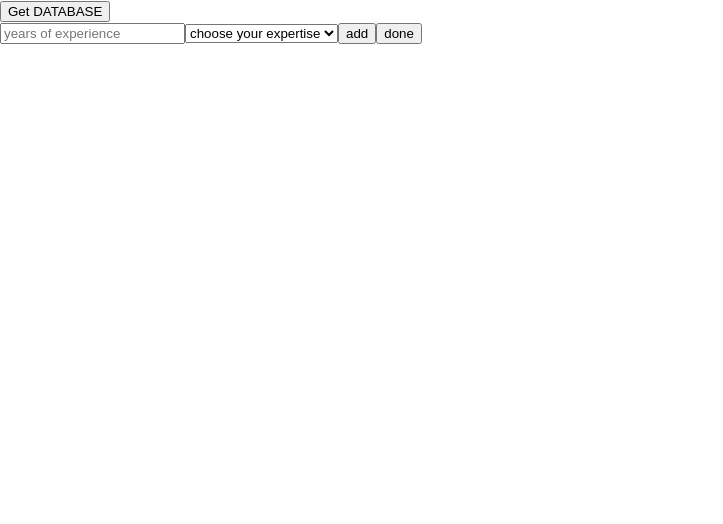
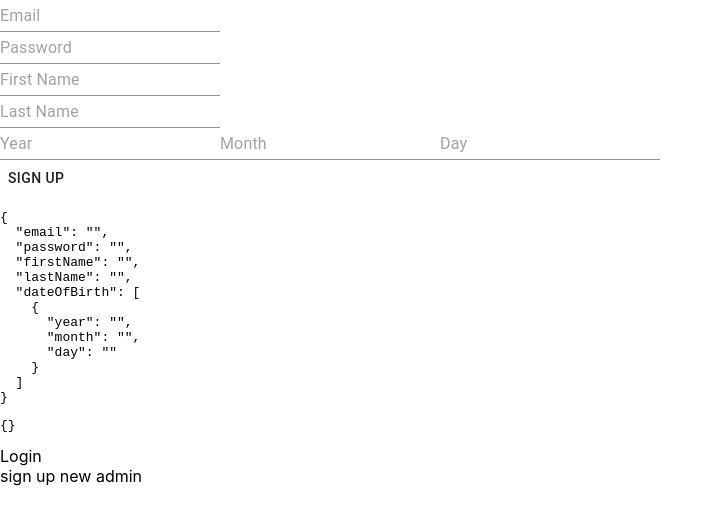
Before and after one commit to momahdi/recruitment-application, a React (Create React App) app: page / in a window 1280 px wide. Shown: the top 524 px of the page, without its empty margins (0-723 px from the left). Built offline with nearby package versions, Linux system fonts and the light colour scheme.

Commit message:
added login signup forms and handlers with validation

```diff
--- a/src/App.js
+++ b/src/App.js
@@ -1,27 +1,45 @@
-import logo from './logo.svg';
+import {Component} from "react";
 import './App.css';
-import  {Component} from "react";
+import {Route} from "react-router-dom"
+//models
 import ApiCall from './Model/apiCall';
+import Model from './Model/model'
+//presenter
+import Expertise from './Presenter/expertise'
+//views
 import FirstView from './Views/firstView';
-import Model from './Model/model'
-import Expertise from './Presenter/expertise'
+import Authentication from "./Views/Authentication";
+import SignUpAdmin from "./Views/SignUpAdmin";
 
 
-
-class App extends Component{
-  constructor(props){
+class App extends Component {
+    constructor(props) {
         super(props);
-      this.state={
+        this.state = {
             apiCall: new ApiCall(),
             model: new Model()
         }
     }
 
-  render (){
-    return(
-      <div>
+    render() {
+        return (
+            <div className="applicationApp">
+                <Route
+                    exact path="/"
+                    render={() => <Authentication/>}
+                />
+                <Route
+                    exact path="/admin/signup"
+                    render={() => <SignUpAdmin/>}
+                />
+                <Route
+                    exact path="/user/application"
+                    render={() => <div>
                         <FirstView apiCall={this.state.apiCall}/>
                         <Expertise model={this.state.model} apiCall={this.state.apiCall}/>
+                    </div>}
+                />
+
             </div>
         );
 
@@ -29,5 +47,4 @@ class App extends Component{
 }
 
 
-
 export default App;
--- a/src/Presenter/expertise.js
+++ b/src/Presenter/expertise.js
@@ -21,6 +21,7 @@ function Expertise({model,apiCall}){
         setExpertice(exp);
     }
 
+    //TODO add user fname, lname, date of birth and start/end period to API call
     return(
         <div>
             <ExpertiseView myExpertise={myExpertise} removeExpertise={n => {model.removeExpertise(n); setExpertice([...allExpertise, n])}} />
--- /dev/null
+++ b/src/Views/Authentication.js
@@ -0,0 +1,179 @@
+import React, {useState} from 'react'
+import {Field, Form, Formik, useField} from "formik";
+import {TextField, Button, Select, MenuItem} from "@material-ui/core";
+import DatePicker from "react-datepicker";
+import * as Yup from "yup"
+
+const Authentication = () => {
+
+    //hooks
+    const [authStatus, setAuthStatus] = useState("Sign up");
+    const [changeAuthStatus, setChangeAuthStatus] = useState("Login");
+
+
+    //custom Formik components
+    const AuthTextField = ({
+                               placeholder,
+                               ...props
+                           }) => {
+        const [field, meta] = useField(props);
+        const errorText = meta.error && meta.touched ? meta.error : "";
+        return (
+            <TextField
+                placeholder={placeholder}
+                {...field}
+                helperText={errorText}
+                error={!!errorText}//casting string to boolean
+                type={props.type}
+            />
+        )
+    }
+    //yup schema
+    const AuthSchema = Yup.object().shape({
+        email: Yup.string()
+            .min(6, 'Too Short!')
+            .required('Required')
+            .email('Invalid email'),
+        password: Yup.string()
+            .min(6, 'Too Short!')
+            .required('Required'),
+        firstName: (authStatus === "Login")
+            ? Yup.string()
+            : Yup.string()
+                .required('Required'),
+        lastName: (authStatus === "Login")
+            ? Yup.string()
+            : Yup.string()
+                .required('Required'),
+        dateOfBirth: Yup.array()
+            .of(
+                Yup.object().shape({
+                    year: (authStatus === "Login")
+                        ? Yup.number()
+                        : Yup.number().required('Required'),
+                    month: (authStatus === "Login")
+                        ? Yup.number()
+                        : (Yup.number()
+                            .min(1, "must be between 1 and 12")
+                            .max(12, "must be between 1 and 31")
+                            .required('Required')),
+                    day: (authStatus === "Login")
+                        ? Yup.number()
+                        : Yup.number()
+                            .min(1, "must be between 1 and 31")
+                            .max(31, "must be between 1 and 31")
+                            .required('Required'),
+                })
+            )
+    })
+
+    //event handlers
+    const handleAuthStatusChange = () => {
+        if (authStatus === "Login") {
+            setAuthStatus("Sign up")
+            setChangeAuthStatus("Login")
+        } else {
+            setAuthStatus("Login")
+            setChangeAuthStatus("Sign up")
+        }
+    }
+
+    const changeView = (url) => {
+        window.location = url
+    }
+
+    return (
+        <div>
+            <Formik
+                initialValues={{
+                    email: "",
+                    password: "",
+                    firstName: "",
+                    lastName: "",
+                    dateOfBirth: [{year: "", month: "", day: ""}]
+                }}
+                onSubmit={(data, {setSubmitting, resetForm}) => {
+                    setSubmitting(true);
+                    resetForm();
+                    //check what auth status is active (login or signup)
+                    //make async calls here to auth
+                    console.log("submit:", data);
+                    setSubmitting(false);
+                }}
+                validationSchema={AuthSchema}
+
+            >
+                {({values, isSubmitting, resetForm, errors}) => (
+                    <Form>
+                        <div>
+                            <AuthTextField
+                                placeholder="Email"
+                                name="email"
+                                type="input"
+                            />
+                        </div>
+                        <div>
+                            <AuthTextField
+                                placeholder="Password"
+                                name="password"
+                                type="password"
+                            />
+                        </div>
+                        {(authStatus === "Sign up") ? <div>
+                            <AuthTextField
+                                placeholder="First Name"
+                                name="firstName"
+                                type="input"
+                            />
+                        </div> : ""}
+                        {(authStatus === "Sign up") ? <div>
+                            <AuthTextField
+                                placeholder="Last Name"
+                                name="lastName"
+                                type="input"
+                            />
+                        </div> : ""}
+                        {(authStatus === "Sign up") ? <div>
+                            <AuthTextField
+                                placeholder="Year"
+                                name="dateOfBirth[0].year"
+                                type="number"
+                            />
+                            <AuthTextField
+                                placeholder="Month"
+                                name="dateOfBirth[0].month"
+                                type="number"
+                            />
+                            <AuthTextField
+                                placeholder="Day"
+                                name="dateOfBirth[0].day"
+                                type="number"
+                            />
+                        </div> : ""}
+                        <div>
+                            <Button disabled={isSubmitting} type="submit">{authStatus}</Button>
+                        </div>
+
+                        <pre>{JSON.stringify(values, null, 2)}</pre>
+                        <pre>{JSON.stringify(errors, null, 2)}</pre>
+
+
+                        <div onClick={() => {
+                            handleAuthStatusChange();
+                            resetForm()
+                        }}>{changeAuthStatus}</div>
+                    </Form>
+                )}
+
+
+            </Formik>
+            <div onClick={() => {
+                changeView("/admin/signup")
+            }}>sign up new admin
+            </div>
+
+        </div>
+    )
+}
+
+export default Authentication;
--- /dev/null
+++ b/src/Views/SignUpAdmin.js
@@ -0,0 +1,66 @@
+import React from 'react'
+import {Field, Form, Formik} from "formik";
+import { TextField, Button } from "@material-ui/core";
+
+
+const SignUpAdmin = () =>{
+
+
+
+    //event handlers
+    const changeView = (url) => {
+        window.location =  url
+    }
+    return (
+        <div>
+            <Formik
+                initialValues={{ email: "", password: "", adminKey: ""}}
+                onSubmit={( data, { setSubmitting , resetForm}) =>{
+                    setSubmitting(true);
+                    resetForm();
+                    //make async calls here to auth
+                    console.log("submit:", data);
+                    setSubmitting(false);
+                } }
+            >
+                {({  values, isSubmitting  })  => (
+                    <Form >
+                        <Field
+                            placeholder="Email"
+                            name="email"
+                            type="input"
+                            as={TextField}
+                        />
+                        <div>
+                            <Field
+                                placeholder="Password"
+                                name="password"
+                                type="password"
+                                as={TextField}
+                            />
+                        </div>
+                        <div>
+                            <Field
+                                placeholder="Key"
+                                name="adminKey"
+                                type="password"
+                                as={TextField}
+                            />
+                        </div>
+                        <div>
+                            <Button disabled={isSubmitting} type="submit">Sign up</Button>
+                        </div>
+                        <pre>{JSON.stringify(values, null, 2)}</pre>
+
+                    </Form>
+                )}
+
+
+            </Formik>
+            <div onClick={()=>{changeView("/")}}>log in</div>
+
+        </div>
+    )
+}
+
+export default SignUpAdmin;
--- a/src/index.js
+++ b/src/index.js
@@ -3,12 +3,15 @@ import ReactDOM from 'react-dom';
 import './index.css';
 import App from './App';
 import reportWebVitals from './reportWebVitals';
+import {BrowserRouter} from "react-router-dom";
 
 ReactDOM.render(
-  <React.StrictMode>
-    <App />
-  </React.StrictMode>,
-  document.getElementById('root')
+    <BrowserRouter>
+
+            <App/>
+
+    </BrowserRouter>,
+    document.getElementById('root')
 );
 
 // If you want to start measuring performance in your app, pass a function
```
Also changed, not shown: package.json (+8 -1 lines), 2 other files (tests, documents, lock files or other folders). Lines whose indentation alone changed are shown as unchanged.
